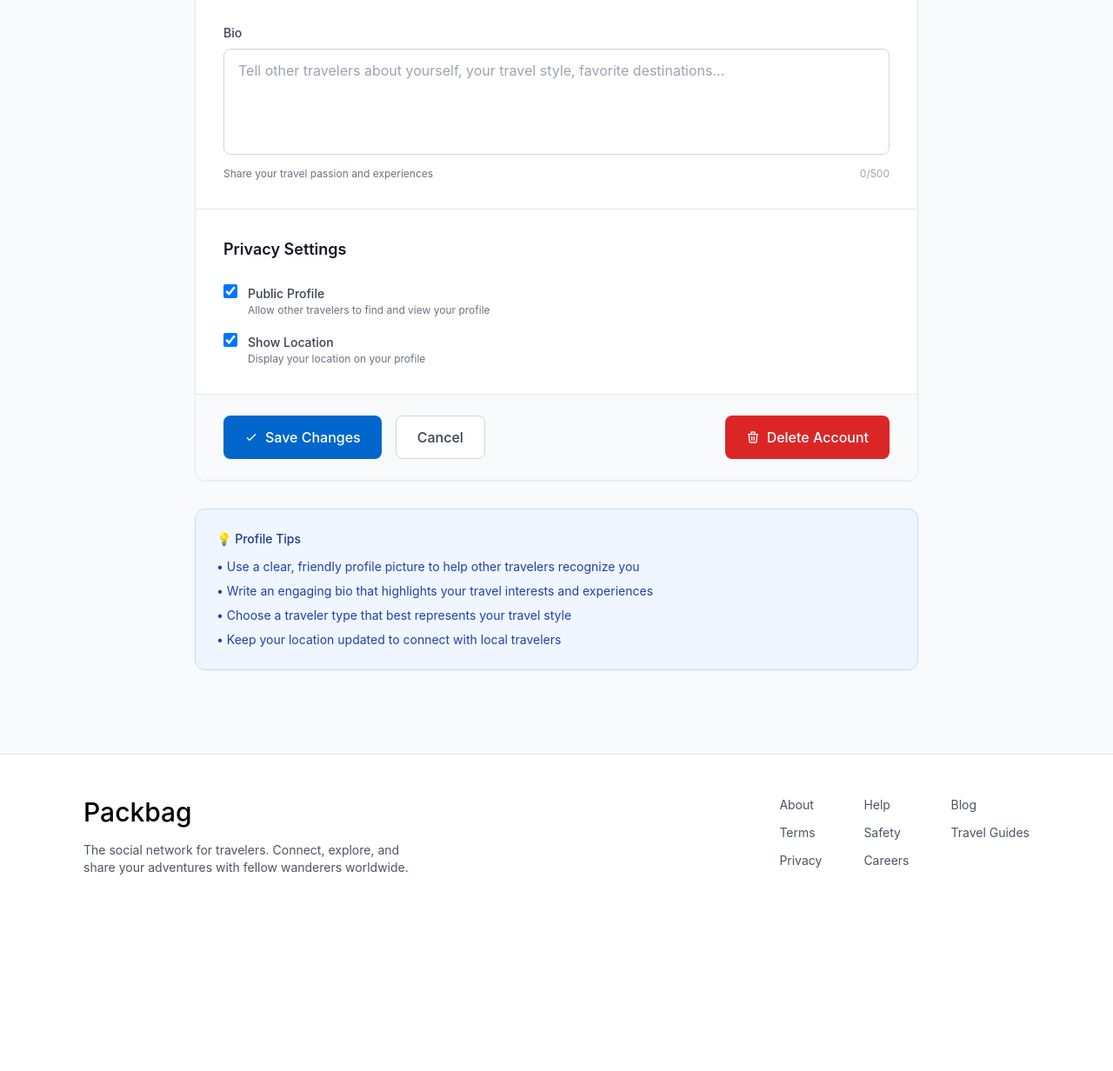
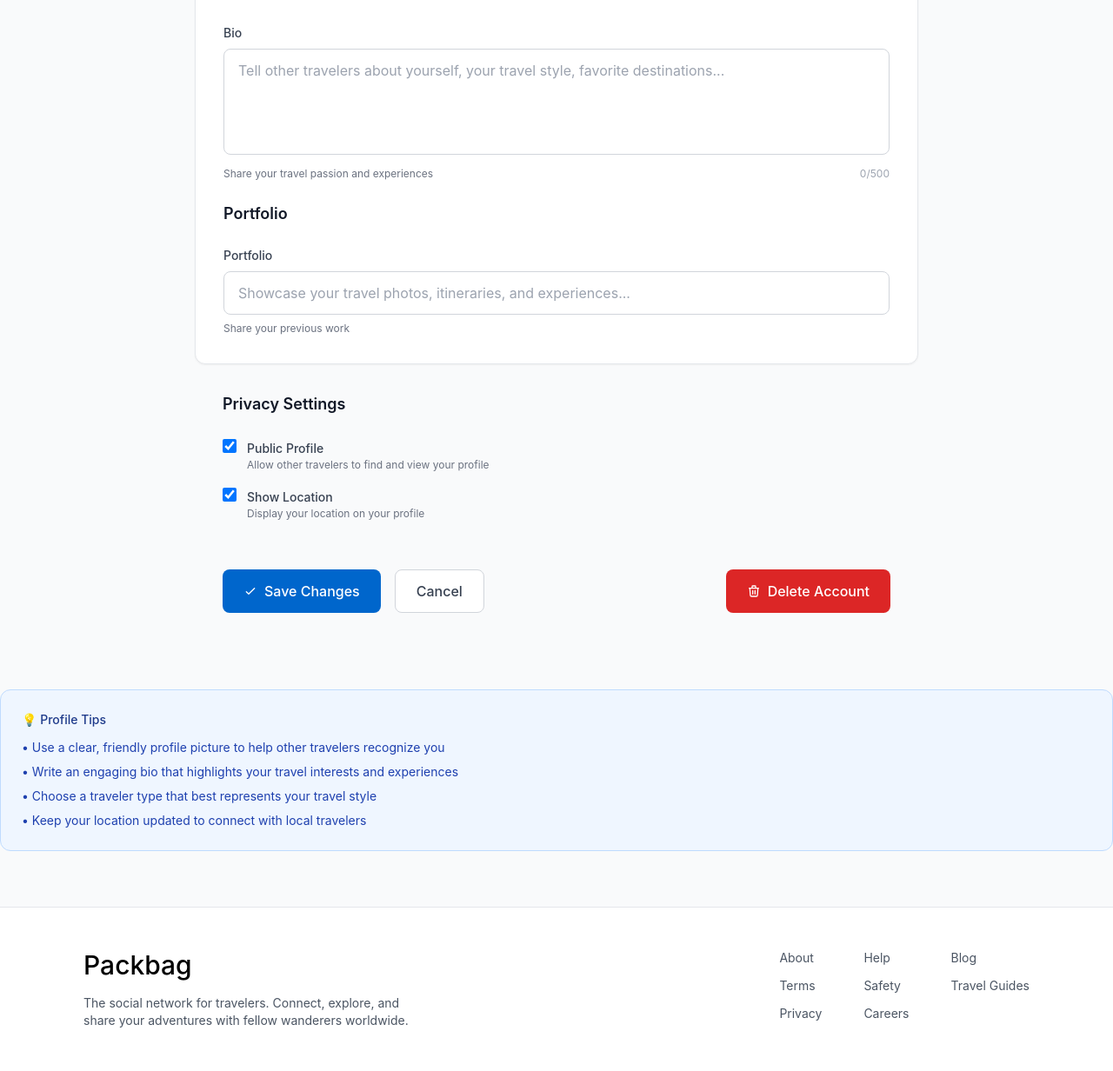
Before and after one commit to Poushali-02/packbag, a Django app: template wheryougo/templates/profiles/edit_profile.html in a window 1280 px wide. Shown: the part 818-2050 px from the top of the page at 87% size. Before the commit the page ends 1824 px from the top, so only its background shows below. Run offline with Django 5.2, Linux system fonts and the light colour scheme; the template is opened without the code that fills it, so the values that code supplies are empty; some libraries are stand-ins or nearby versions.

Commit message:
stable version:6

```diff
--- a/wheryougo/manage/models.py
+++ b/wheryougo/manage/models.py
@@ -16,6 +16,8 @@ class UserProfile(models.Model):
         ('wanderer', 'Wanderer')
     ], default='traveler')
     created_at = models.DateTimeField(auto_now_add=True)
+    portfolio = models.URLField(max_length=200, blank=True, help_text="Link to your portfolio")
+    youtube_channel = models.URLField(max_length=200, blank=True, help_text="Link to your YouTube channel")
     is_private = models.BooleanField(default=False)
     show_location = models.BooleanField(default=True)
 
--- a/wheryougo/profiles/views.py
+++ b/wheryougo/profiles/views.py
@@ -122,6 +122,8 @@ def edit_profile(request, username):
         user_profile.name = name or request.user.username
         user_profile.bio = bio
         user_profile.location = location
+        user_profile.portfolio = request.POST.get('portfolio', '')
+        user_profile.youtube_channel = request.POST.get('youtube_channel', '')
         user_profile.user_type = user_type
         try:
             user_profile.save()
--- a/wheryougo/static/edit_profile.js
+++ b/wheryougo/static/edit_profile.js
@@ -50,23 +50,3 @@ function deleteAccount() {
     alert('Delete account functionality would be implemented here');
     closeDeleteModal();
 }
-
-// Form validation
-document.querySelector('form').addEventListener('submit', function(e) {
-    const name = document.getElementById('name').value.trim();
-    const bio = document.getElementById('bio').value;
-
-    if (!name) {
-        e.preventDefault();
-        alert('Please enter a display name');
-        document.getElementById('name').focus();
-        return;
-    }
-
-    if (bio.length > 500) {
-        e.preventDefault();
-        alert('Bio must be 500 characters or less');
-        document.getElementById('bio').focus();
-        return;
-    }
-});
--- a/wheryougo/templates/profiles/edit_profile.html
+++ b/wheryougo/templates/profiles/edit_profile.html
@@ -61,7 +61,7 @@
     <!-- Form Content -->
     <div class="max-w-4xl mx-auto px-4 sm:px-6 lg:px-8 py-8">
         <div class="bg-white rounded-xl shadow-sm border border-gray-200 overflow-hidden">
-            <form method="POST" enctype="multipart/form-data" class="divide-y divide-gray-200">
+            <form action="{% url 'edit_profile' user.username %}" method="POST" enctype="multipart/form-data" class="divide-y divide-gray-200">
                 {% csrf_token %}
 
                 <!-- Profile Picture Section -->
@@ -124,6 +124,26 @@
                             <span id="bio-count" class="text-xs text-gray-400">{{ user_profile.bio|length }}/500</span>
                         </div>
                     </div>
+                    <br>
+                    <h3 class="text-lg font-semibold text-gray-900 mb-6">Portfolio</h3>
+                    <div>
+                        <label for="portfolio" class="block text-sm font-medium text-gray-700 mb-2">Portfolio</label>
+                        <input id="portfolio" name="portfolio" placeholder="Showcase your travel photos, itineraries, and experiences..." class="w-full px-4 py-3 border border-gray-300 rounded-lg focus:ring-2 focus:ring-travel-blue focus:border-travel-blue transition duration-200 resize-none" value="{{ user_profile.portfolio }}">
+                        <div class="flex justify-between items-center mt-2">
+                            <p class="text-xs text-gray-500">Share your previous work</p>
+                        </div>
+                    </div>
+                    {% if user_profile.user_type == 'vlogger' %}
+                    <h3 class="text-lg font-semibold text-gray-900 mb-6">YouTube Channel</h3>
+                    <div>
+                        <label for="youtube_channel" class="block text-sm font-medium text-gray-700 mb-2">YouTube Channel</label>
+                        <input type="text" id="youtube_channel" name="youtube_channel" placeholder="Enter your YouTube channel link" class="w-full px-4 py-3 border border-gray-300 rounded-lg focus:ring-2 focus:ring-travel-blue focus:border-travel-blue transition duration-200" value="{{ user_profile.youtube_channel }}">
+                        <div class="flex justify-between items-center mt-2">
+                            <p class="text-xs text-gray-500">Share your content</p>
+                        </div>
+                    </div>
+                    {% endif %}
+                    </div>
                 </div>
 
                 <!-- Privacy Settings -->
@@ -132,22 +152,22 @@
                     <div class="space-y-4">
                         <div class="flex items-start space-x-3">
                             <div class="flex items-center h-5">
-                                <input id="public-profile" name="public_profile" type="checkbox" checked class="w-4 h-4 text-travel-blue border-gray-300 rounded focus:ring-travel-blue"
+                                <input id="public_profile" name="public_profile" type="checkbox" checked class="w-4 h-4 text-travel-blue border-gray-300 rounded focus:ring-travel-blue"
                                 {% if not user_profile.is_private %}checked{% endif %}>
                             </div>
                             <div class="flex-1">
-                                <label for="public-profile" class="text-sm font-medium text-gray-700">Public Profile</label>
+                                <label for="public_profile" class="text-sm font-medium text-gray-700">Public Profile</label>
                                 <p class="text-xs text-gray-500">Allow other travelers to find and view your profile</p>
                             </div>
                         </div>
 
                         <div class="flex items-start space-x-3">
                             <div class="flex items-center h-5">
-                                <input id="show-location" name="show_location" type="checkbox" checked class="w-4 h-4 text-travel-blue border-gray-300 rounded focus:ring-travel-blue"
+                                <input id="show_location" name="show_location" type="checkbox" checked class="w-4 h-4 text-travel-blue border-gray-300 rounded focus:ring-travel-blue"
                                 {% if user_profile.show_location %}checked{% endif %}>
                             </div>
                             <div class="flex-1">
-                                <label for="show-location" class="text-sm font-medium text-gray-700">Show Location</label>
+                                <label for="show_location" class="text-sm font-medium text-gray-700">Show Location</label>
                                 <p class="text-xs text-gray-500">Display your location on your profile</p>
                             </div>
                         </div>
```
Also changed, not shown: wheryougo/templates/profiles/profile.html (+16 -4 lines), wheryougo/manage/migrations/0006_userprofile_portfolio_userprofile_youtube_channel.py (added).
